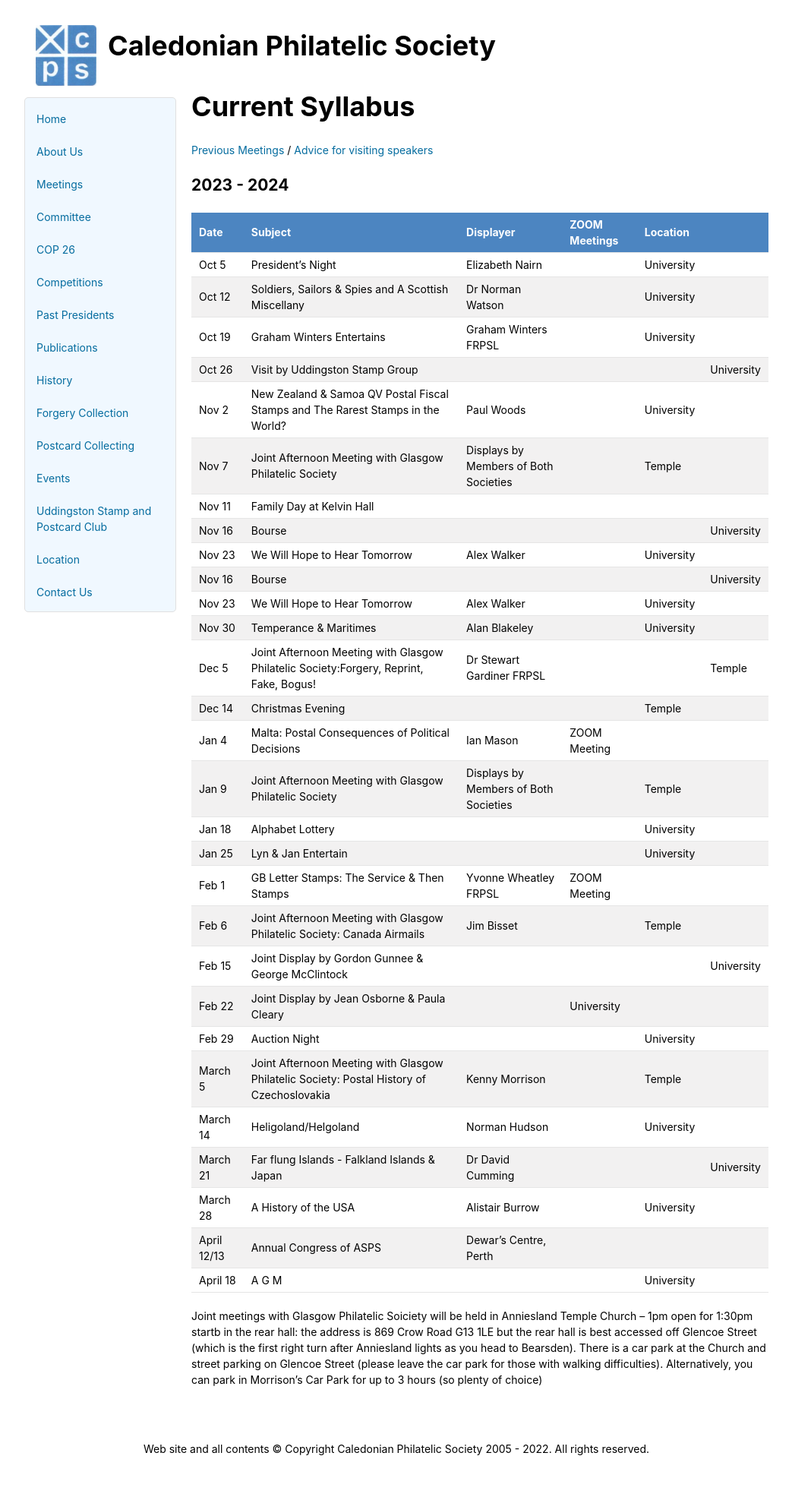
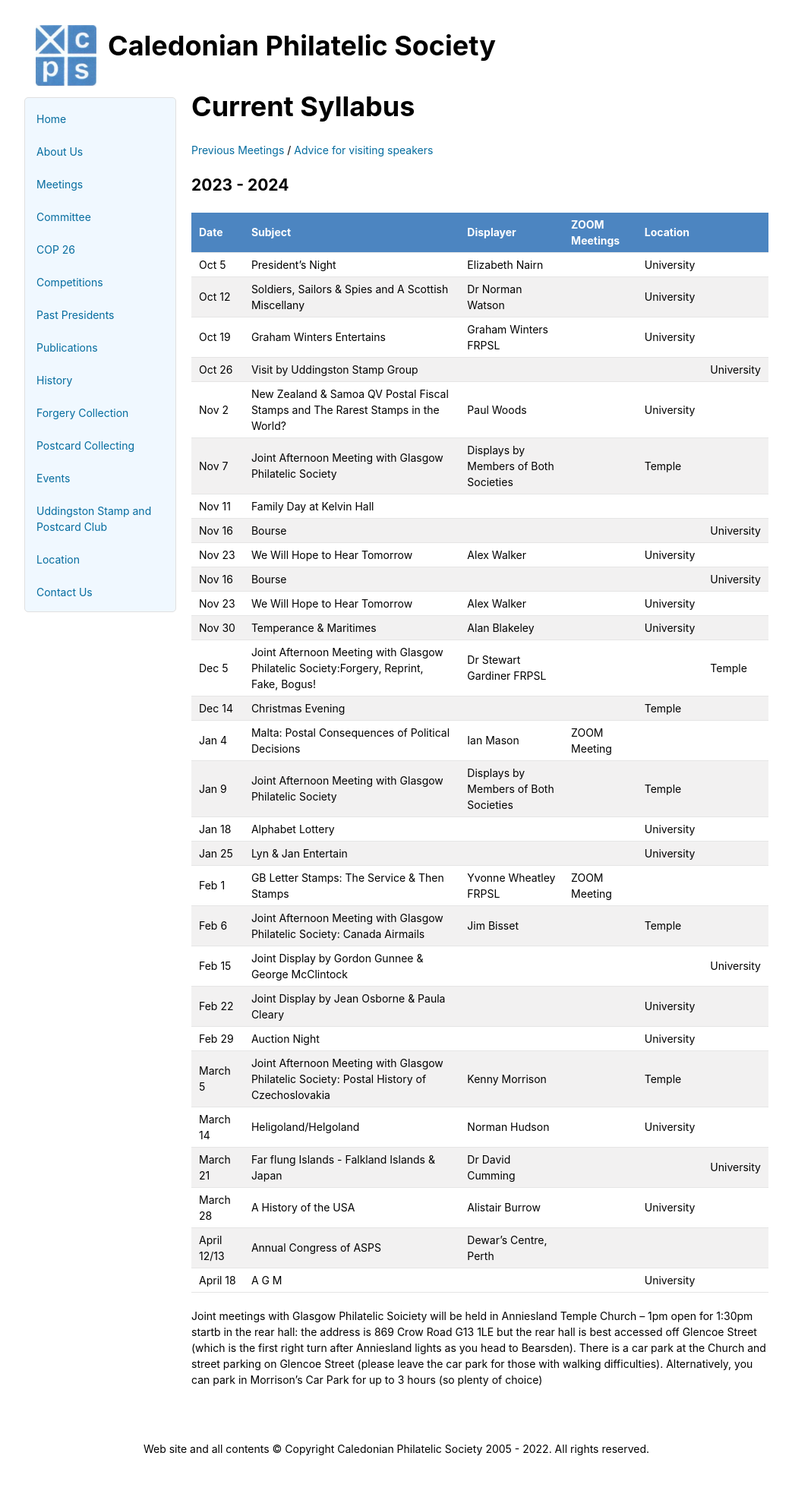
Before and after one commit to astalker/caledonian-stamps, a Jekyll site: the page built from meetings.md, in a window 1280 px wide. Shown: the whole page at 76% size, without its empty margins (118-1161 px from the left). Built offline with Jekyll 4.4.1, drawn with Linux system fonts in a browser that asks for light colours; our own code applies the rules of GitHub Pages for plain Markdown files.

Commit message:
Feb 22 change

```diff
--- a/meetings.md
+++ b/meetings.md
@@ -28,7 +28,7 @@ Jan 25 | Lyn & Jan Entertain |                            |              |Univer
 Feb 1  | GB Letter Stamps: The Service & Then Stamps| Yvonne Wheatley FRPSL | ZOOM Meeting
 Feb 6  | Joint Afternoon Meeting with Glasgow Philatelic Society: Canada Airmails | Jim Bisset |             | Temple
 Feb 15 | Joint Display by Gordon Gunnee & George McClintock |               |              |              |University
-Feb 22 | Joint Display by Jean Osborne & Paula Cleary |               |University
+Feb 22 | Joint Display by Jean Osborne & Paula Cleary |            |                 |University
 Feb 29 | Auction Night | |              |University
 March 5  | Joint Afternoon Meeting with Glasgow Philatelic Society: Postal History of Czechoslovakia | Kenny Morrison|             | Temple
 March 14 | Heligoland/Helgoland | Norman Hudson |               |University
```
